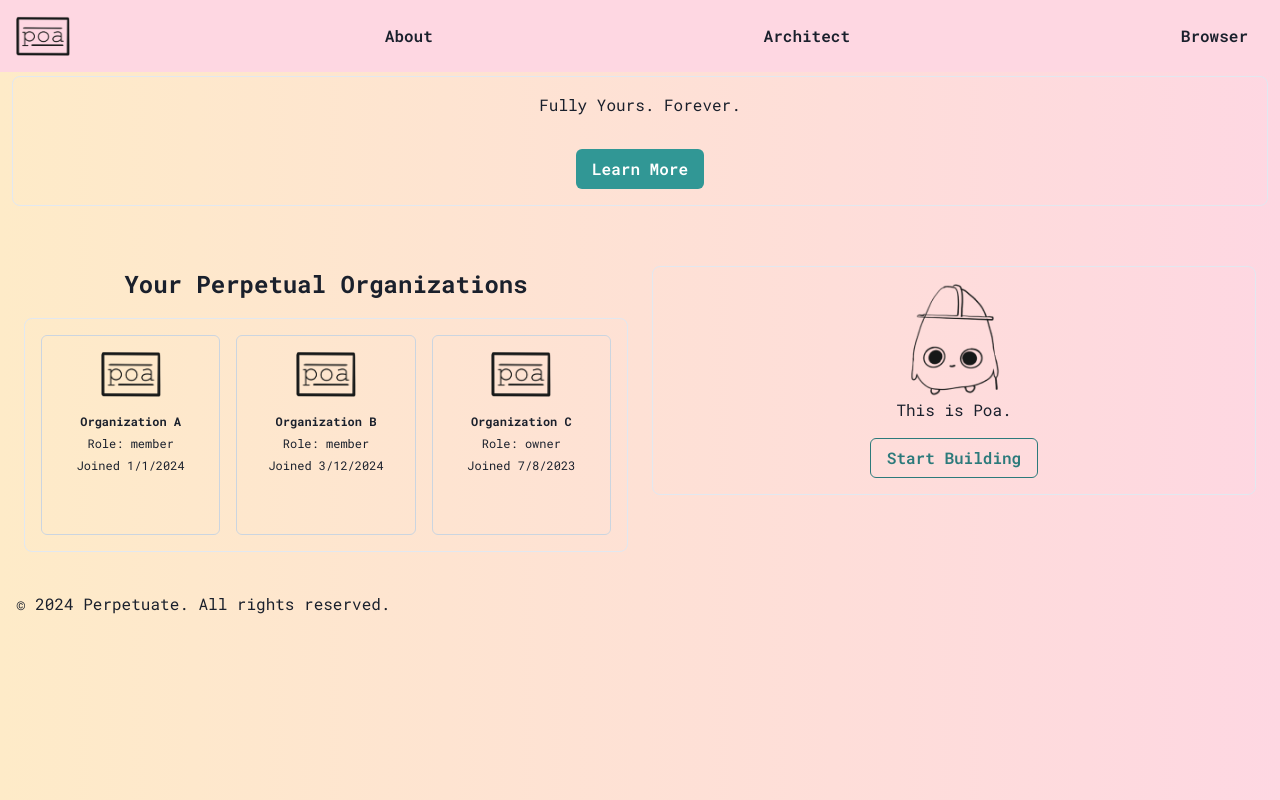
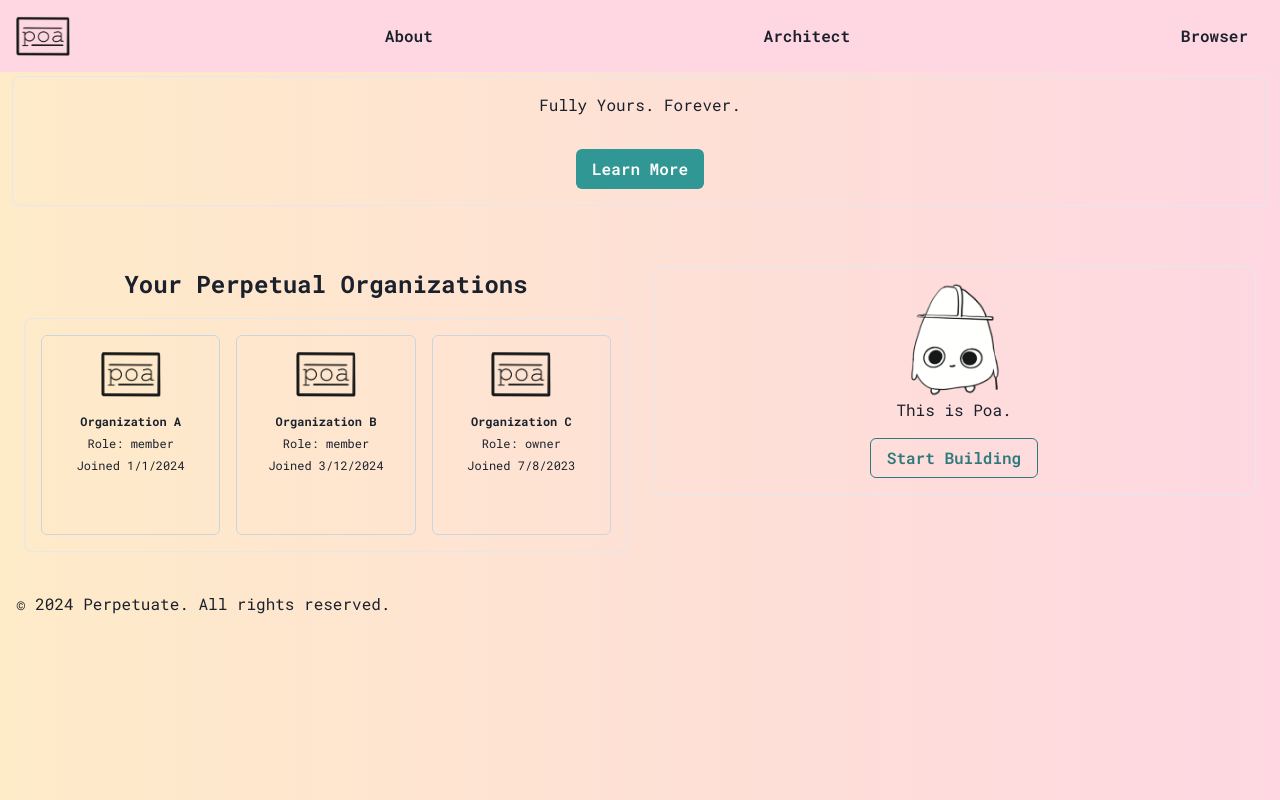
Before and after one commit to PerpetualOrganizationArchitect/Poa-site, a Next.js app in the folder poa-app/: page /dashboard in a window 1280 px wide. Built offline with nearby package versions, Linux system fonts and the light colour scheme.

Commit message:
whtie poa

```diff
--- a/poa-app/src/components/Architect/Character.jsx
+++ b/poa-app/src/components/Architect/Character.jsx
@@ -11,7 +11,7 @@ const Character = ({ position }) => {
   return (
     <div style={characterStyle}>
       <Image
-        src="/images/poa_character.png"
+        src="/images/white_poa.png"
         alt="Character"
         width={115}
         height={115}
--- a/poa-app/src/components/Dashboard/PoaPreview.jsx
+++ b/poa-app/src/components/Dashboard/PoaPreview.jsx
@@ -15,7 +15,7 @@ const PoaPreview = () => {
       borderRadius="lg"
     >
       <Image
-        src="/images/poa_character.png"
+        src="/images/white_poa.png"
         alt="Character"
         width={115}
         height={115}
```
Also changed, not shown: poa-app/src/pages/architect/index.js (+8 -2 lines), poa-app/public/images/white_poa.png (added).
